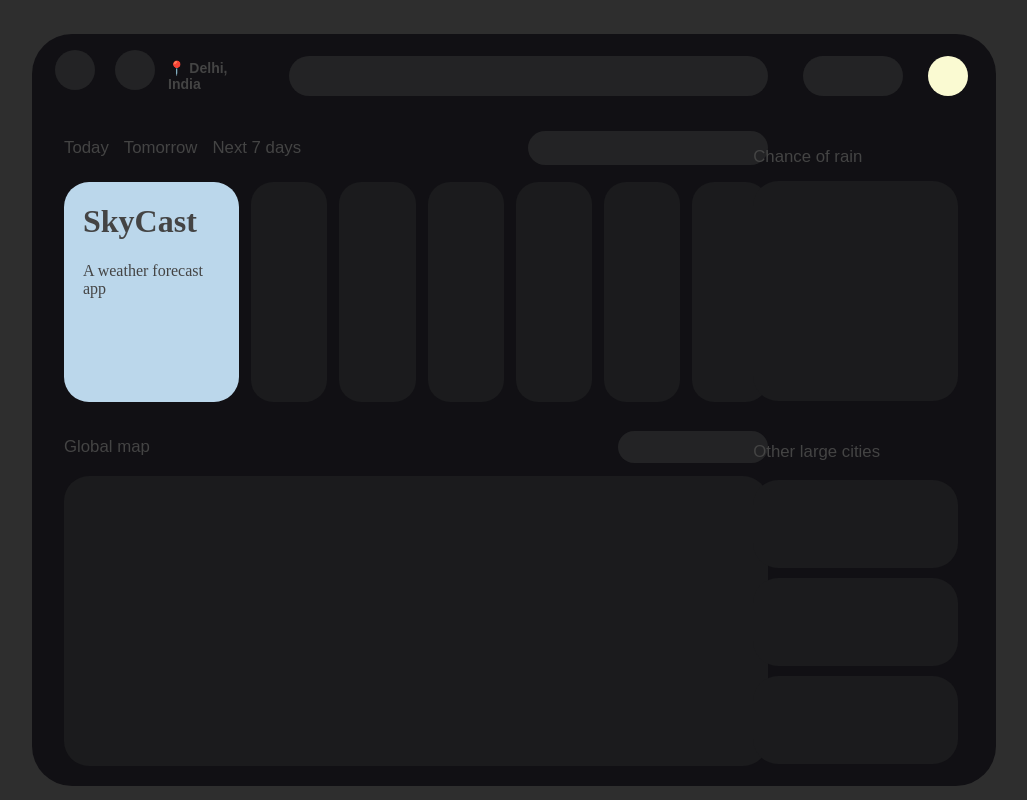
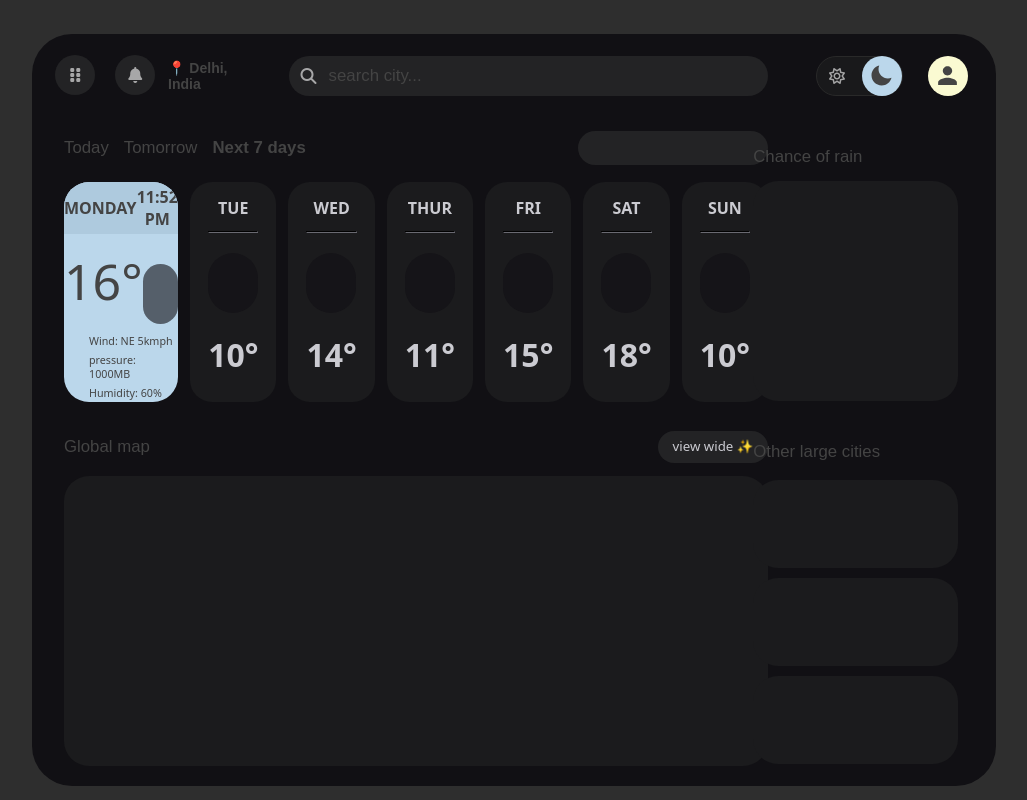
Before and after one commit to amanxshad/skyCast, a plain HTML site: page index.html in a window 1280 px wide. Shown: the whole page, without its empty margins (126-1153 px from the left). Drawn offline with nearby package versions, Linux system fonts and the light colour scheme.

Commit message:
css partial

```diff
--- a/index.html
+++ b/index.html
@@ -5,6 +5,7 @@
   <meta charset="utf-8">
   <meta name="viewport" content="width=device-width">
   <title>SkyCast</title>
+  <link href="https://cdnjs.cloudflare.com/ajax/libs/font-awesome/6.4.2/css/all.min.css" rel="stylesheet" />
   <link href="style.css" rel="stylesheet" type="text/css" />
 </head>
 
@@ -15,38 +16,89 @@
     <div class="left-container">
       <div class="nav-bar-left">
         <div class="nav-bar bttn">
-          <div class="circle-dropdown"> </div>
-          <div class="circle-dropdown"> </div>
+          <div class="circle-dropdown">
+            <a href="#" class="icon"><i class="fa-solid fa-grip-vertical"></i></a>
+          </div>
+          <div class="circle-dropdown">
+            <a href="#" class="icon"><i class="fa-solid fa-bell"></i></a>
+          </div>
         </div>
           <div class="location"><h2> 📍 Delhi, India</h2></div>
-          <div class="search-bar"></div>
+          <div class="search-bar">
+            <a href="#" class="icon"><i class="fa-solid fa-magnifying-glass"></i></a>
+            <h3> search city...</h3>
+          </div>
       </div>
 
       <div class="menu">
         <div class="text">
         <h3>Today</h3>
         <h3>Tomorrow</h3>
-        <h3>Next 7 days</h3>
+        <h3 class="bold">Next 7 days</h3>
         </div>
         <div class="menu-toggle"></div>
       </div>
 
       <div class="weather">
         <div class="selected">
-          <h1>SkyCast</h1>
-          <p>A weather forecast app</p>
+          <div class="selected-top">
+            <h4 class="black">MONDAY</h4>
+            <h4 class="black">11:52 PM</h4>
+          </div>
+          <div class="selected-middle">
+          <div class="black selected-temp">16°</div>
+          <div class="icon"></div>
+          </div>
+          <div class="selected-info">
+            <h6 class="black selected-info-text">Wind: NE 5kmph</h6>
+            <h6 class="black selected-info-text">pressure: 1000MB</h6>
+            <h6 class="black selected-info-text">Humidity: 60%</h6>
+          </div>
         </div>
-        <div class="days"></div>
-        <div class="days"></div>
-        <div class="days"></div>
-        <div class="days"></div>
-        <div class="days"></div>
-        <div class="days"></div>
+
+        <div class="days">
+          <h4>TUE</h4>
+          <hr>
+          <div class="icon"></div>
+          <h1>10°</h1>
+        </div>
+        <div class="days">
+          <h4>WED</h4>
+          <hr>
+          <div class="icon"></div>
+          <h1>14°</h1>
+        </div>
+        <div class="days">
+          <h4>THUR</h4>
+          <hr>
+          <div class="icon"></div>
+          <h1>11°</h1>
+        </div>
+        <div class="days">
+          <h4>FRI</h4>
+          <hr>
+          <div class="icon"></div>
+          <h1>15°</h1>
+        </div>
+        <div class="days">
+          <h4>SAT</h4>
+          <hr>
+          <div class="icon"></div>
+          <h1>18°</h1>
+        </div>
+        <div class="days">
+          <h4>SUN</h4>
+          <hr>
+          <div class="icon"></div>
+          <h1>10°</h1>
+        </div>
       </div>
 
       <div class="map-header">
         <h3>Global map</h3>
-        <div class="viewwide"></div>
+        <div class="viewwide">
+          <h5>view wide  ✨</h5>
+        </div>
       </div>
 
       <div class="map">
@@ -57,8 +109,15 @@
 
     <div class="right-container">
       <div class="nav-bar-right">
-        <div class="theme-toggle"></div>
-        <div class="profile"></div>
+        <div class="theme-toggle">
+          <a href="#" class="icon"><i class="fa-regular fa-sun"></i></a>
+          <div class="indicator">
+            <ion-icon name="moon"></ion-icon>
+          </div>
+        </div>
+        <div class="profile">
+          <ion-icon name="person"></ion-icon>
+        </div>
       </div>
       <div class="rain">
         <h3>Chance of rain</h3>
@@ -74,6 +133,7 @@
 
   </div>
   <script src="script.js"></script>
+  <script src="https://unpkg.com/ionicons@4.5.10-0/dist/ionicons.js"></script>
 </body>
 
 </html>
--- a/style.css
+++ b/style.css
@@ -3,70 +3,34 @@ html {
   width: 100%;
   background-color: #2E2E2E;
   color: #444;
+  font-family: system-ui, -apple-system, BlinkMacSystemFont, 'Segoe UI', Roboto, Oxygen, Ubuntu, Cantarell, 'Open Sans', 'Helvetica Neue', sans-serif;
 }
 
 .container{
   display: flex;
   flex-direction: column;
+  height: 86vh;
+  padding: 32px;
+  margin: 34px 150px;
+  border-radius: 40px;
   background-color: #111014;
-  margin: 34px 150px;
-  padding: 32px;
-  border-radius: 40px;
-  height: 86vh;
 }
 
-.nav-bar{
-  display: flex;
-  align-items: center;
-  justify-content: center;
+.left-container{
+  position: fixed;
+  border-radius: 22px;
+  width: 55%;
+  height: 85%;
+  margin: 0 5px 0 0;
+
 }
 
-#mid-header {
-  display: flex;
-  align-items: center;
-  justify-content: space-evenly;
+.right-container{
   position: fixed;
-  top: 50px;
-  left: 160px;
-  width: 70%;
-}
-
-h2{
-font-family: sans-serif;
-font-size: 14px;
-margin: 10px 0px 30px 104px;
-}
-
-
-p{
-  margin: 10px 0 30px 0;
-}
-
-.circle-dropdown{
-  width: 40px;
-  height: 40px;
-  border-radius: 50%;
-  background-color: #232325;
-  margin: 0 20px 0 0;
-  position: relative;
-  left: 1%;
-  top: -10px;
-}
-
-.bttn{
-  position: fixed;
-  left: 180px;
-  top: 60px;
-}
-
-.search-bar{
-  width: 70%;
-  height: 40px;
-  border-radius: 40px;
-  background-color: #232325;
-  margin: 0 0px 0 30px;
-  position: relative;
-  top: -10px;
+  border-radius: 22px;
+  right: 196px;
+  width: 16%;
+  height: 86%;
 }
 
 .nav-bar-left{
@@ -82,29 +46,105 @@ p{
   position: relative;
   justify-content: flex-end;
   display: flex;
+}
 
+.bttn{
+  display: flex;
+  top: 60px;
+  left: 180px;
+  position: fixed;
+}
+
+.circle-dropdown{
+  left: 1%;
+  top: -5px;
+  width: 40px;
+  height: 40px;
+  margin: 0 20px 0 0;
+  position: relative;
+  border-radius: 50%;
+  background-color: #232325;
+  display: flex;
+  align-items: center;
+  justify-content: center;
+}
+
+.circle-dropdown a, .search-bar a, .theme-toggle a{
+  text-decoration: none;
+  display: flex;
+  align-items: center;
+  justify-content: center;
+  top: -10px;
+  width: 40px;
+  height: 40px;
+  color: #fff;
+  position: relative;
+  background: none;
+}
+
+h2{
+font-size: 14px;
+font-family: sans-serif;
+margin: 10px 0px 30px 104px;
+}
+
+
+p{
+  margin: 10px 0 30px 0;
+}
+
+.search-bar{
+  top: -10px;
+  width: 70%;
+  height: 40px;
+  display: flex;
+  align-items: center;
+  position: relative;
+  border-radius: 40px;
+  margin: 0 0px 0 30px;
+  background-color: #232325;
 }
 
 .theme-toggle{
-  width: 100px;
-  height: 40px;
-  border-radius: 40px;
-  background-color: #232325;
-  margin: 0 0 0 20px;
+  width: 85px;
+  height: 38px;
   position: relative;
+  display: flex;
+  align-items: center;
   top: -10px;
   right: -10px;
+  margin: 0 0px 0 20px;
+  border-radius: 40px;
+  background-color: #19191B;
+  border: 1px solid #292929;
+  transition: 0.5s;
+}
+
+.indicator{
+  left: 45px;
+  height: 40px;
+  width: 40px;
+  border-radius: 50%;
+  position: absolute;
+  background-color: #BBD7EB;
+}
+
+ion-icon {
+  font-size: 25px;
+  position: relative;
+  top: 7px;
+  left: 7px;
 }
 
 .profile{
   width: 40px;
   height: 40px;
   border-radius: 50%;
-  background-color: lightgoldenrodyellow;
   margin: 0 0 0 25px;
   position: relative;
   top: -10px;
   right: -10px;
+  background-color: lightgoldenrodyellow;
 }
 
 .menu{
@@ -130,80 +170,81 @@ h3{
 }
 
 .menu-toggle{
-  width: 240px;
+  width: 190px;
   height: 34px;
   border-radius: 40px;
-  background-color: #232325;
   margin: 0 0 0 20px;
   position: relative;
+  background-color: #232325;
 }
 
 .weather{
+  top: 32px;
   margin: 8px 0;
   position: relative;
   display: flex;
   align-items: center;
   justify-content: space-between;
-  top: 32px;
 }
 
 .selected{
-  position: relative;
-  background-color: #BBD7EB;
-  border-radius: 25px;
-  padding: 0px 19px;
   width: 38%;
   height: 220px;
+  position: relative;
+  border-radius: 25px;
+  background-color: #BBD7EB;
+  overflow: hidden;
+}
+
+.selected-top{
+  padding-top: 7px;
+  height: 45px;
+  background-color: #AECADE;
+  display: flex;
+  align-items: center;
+  justify-content: space-evenly;
+}
+
+.selected-middle{
+  height: 100px;
+  position: relative;
+  display: flex;
+  align-items: center;
+  justify-content: space-evenly;
+  font-size: 50px;
 }
 
 .days{
   position: relative;
-  background-color: #1B1B1D;
   border-radius: 22px;
-  padding: 10px 20px;
+  padding: 10px 18px;
   width: 10%;
   height: 200px;
   margin: 0 0 0 12px;
-
+  background-color: #1B1B1D;
 }
 
-.tryflex{
-  display: flex;
-}
-
-.left-container{
-  position: fixed;
-  border-radius: 22px;
-  width: 55%;
-  height: 85%;
-  margin: 0 5px 0 0;
-
-}
-
-.right-container{
-  position: fixed;
-  border-radius: 22px;
-  right: 196px;
-  width: 16%;
-  height: 86%;
+hr{
+  border-color: #1B1B1D;
 }
 
 .map-header{
+  top: 24px;
+  margin: 35px auto;
   position: relative;
   display: flex;
   align-items: center;
   justify-content: space-between;
-  top: 24px;
-  margin: 35px auto;
 }
 
 .viewwide{
-  width: 150px;
+  width: 110px;
   height: 32px;
+  margin: 0 0 0 20px;
+  position: relative;
+  justify-content: center;
   border-radius: 30px;
   background-color: #232325;
-  margin: 0 0 0 20px;
-  position: relative;
 }
 
 .map{
@@ -212,6 +253,13 @@ h3{
   border-radius: 25px;
   padding: 0px 30px;
   height: 290px;
+  overflow: hidden;
+}
+
+.map svg {
+  width: 100%;
+  height: 100%;
+  color: white;
 }
 
 .rain{
@@ -240,3 +288,53 @@ h3{
   margin: 10px 0;
   border-radius: 25px;
 }
+
+
+h1{
+  text-align: center;
+  margin: 20px 0 0 0;
+  color: #CBCBD1;
+}
+
+h4{
+  text-align: center;
+  margin: 5px 0 12px 0;
+  color: #CBCBD1;
+}
+
+h5{
+  text-align: center;
+  color: #CBCBD1;
+  font-weight: 300;
+  margin: 6px 0 0 0;
+}
+
+h6{
+  padding: 0 0 0 25px;
+  font-weight: 300;
+}
+
+.black{
+  color: #444;
+}
+
+.bold{
+  font-weight: bold;
+}
+
+.selected-temp{
+  margin: 5px 0 12px 0;
+}
+
+.selected-info-text{
+  margin: 0 0 5px 0;
+}
+
+.icon{
+  width: 50px;
+  height: 60px;
+  background-color: #111014;
+  border-radius: 30px;
+  opacity: 0.6;
+  margin: 20px 0 0 0;
+}
```
